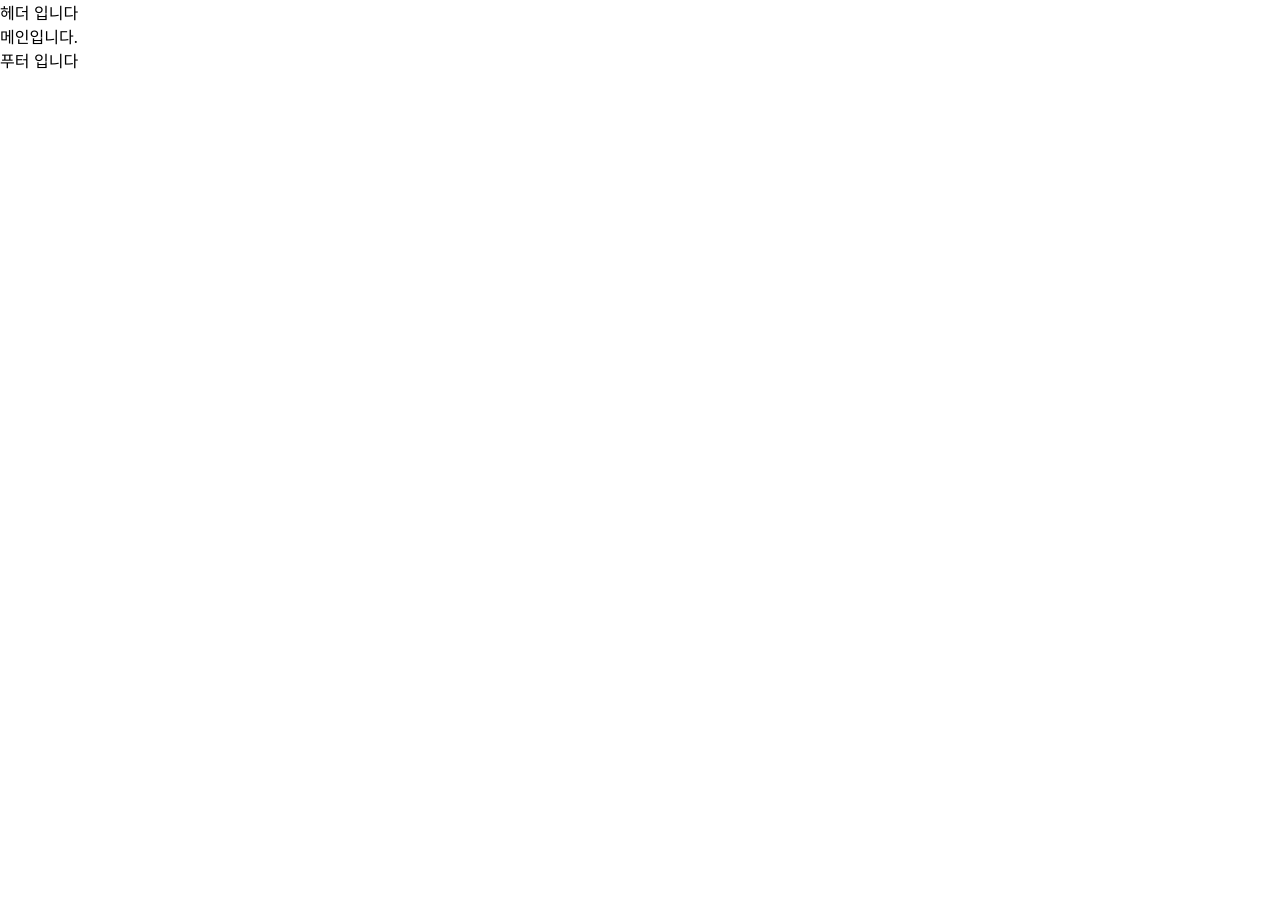
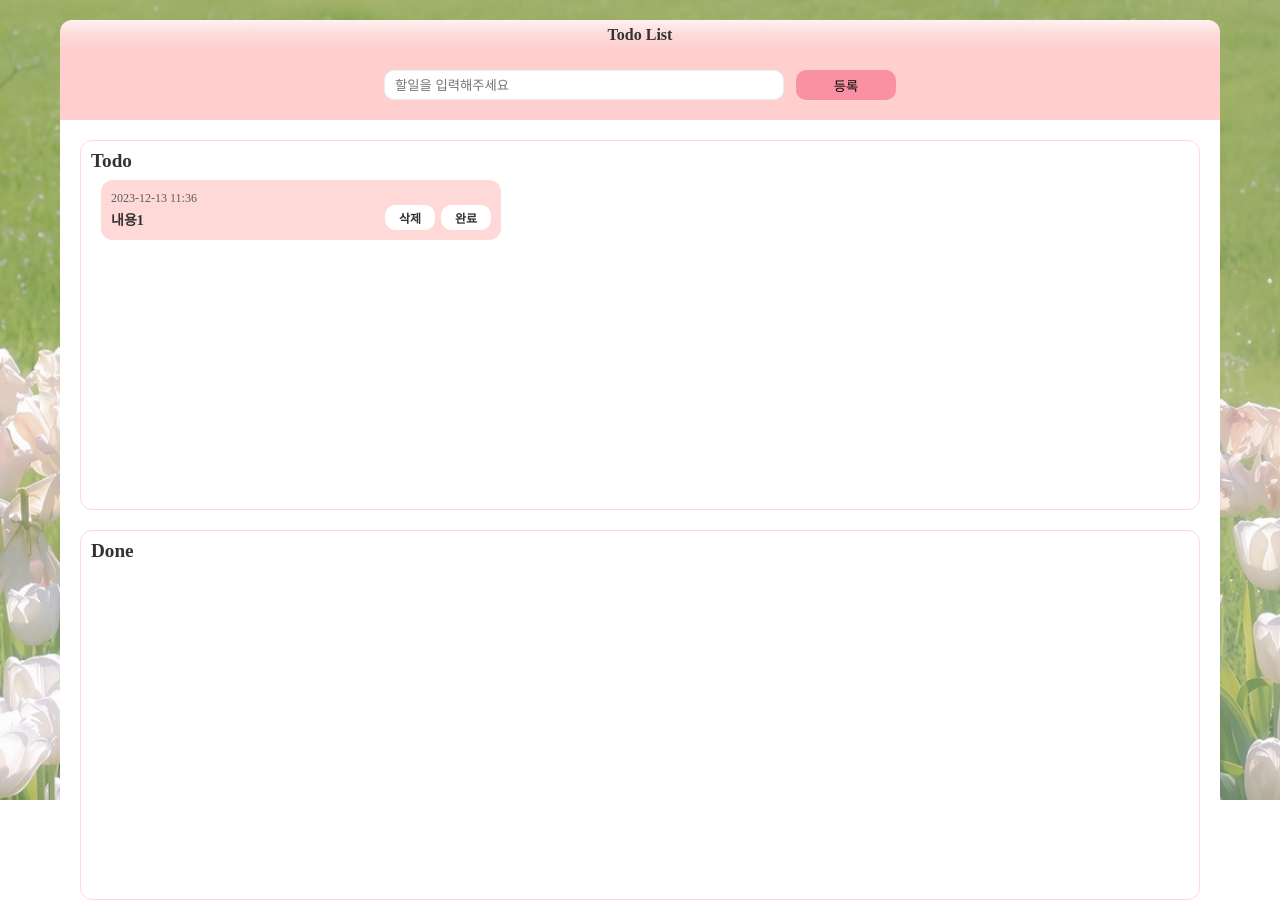
Before and after one commit to im2hw/ts-todo, a React (Create React App) app: page / in a window 1280 px wide. Before the commit the page ends 800 px from the top, so only its background shows below. Built offline with nearby package versions, Linux system fonts and the light colour scheme.

Commit message:
add,style: 레벨 1 완료(#1)

```diff
--- a/package.json
+++ b/package.json
@@ -13,7 +13,10 @@
     "react": "^18.2.0",
     "react-dom": "^18.2.0",
     "react-scripts": "5.0.1",
+    "react-uuid": "^2.0.0",
     "style-components": "^0.1.0",
+    "styled-components": "^6.1.1",
+    "styled-reset": "^4.5.1",
     "typescript": "^4.4.2",
     "web-vitals": "^2.1.0"
   },
--- a/src/App.tsx
+++ b/src/App.tsx
@@ -1,10 +1,30 @@
 import React from "react";
-import Layout from "./components/Layout";
+import Layout from "./shared/Layout";
+import styled from "styled-components";
+import bgImg from "./assets/배경_half_trans.png";
+import GlobalStyle from "./style/GlobalStyle";
 
 export default function App() {
   return (
-    <div>
-      <Layout />
-    </div>
+    <>
+      <GlobalStyle />
+      <StContainer background={bgImg}>
+        <Layout />
+      </StContainer>
+    </>
   );
 }
+const StContainer = styled.div<StContainerProps>`
+  width: 100%;
+  height: 100vh;
+  background-image: url(${(props) => props.background});
+  background-repeat: no-repeat;
+  background-size: cover;
+  display: flex;
+  align-items: center;
+  justify-content: center;
+`;
+
+interface StContainerProps {
+  background?: string;
+}
--- a/src/components/Footer.tsx
+++ /dev/null
@@ -1,5 +0,0 @@
-import React from "react";
-
-export default function Footer() {
-  return <div>푸터 입니다</div>;
-}
--- a/src/components/Header.tsx
+++ b/src/components/Header.tsx
@@ -1,5 +1,26 @@
 import React from "react";
+import styled from "styled-components";
 
 export default function Header() {
-  return <div>헤더 입니다</div>;
+  return (
+    <StHeader>
+      <h3>Todo List</h3>
+    </StHeader>
+  );
 }
+
+const StHeader = styled.header`
+  display: flex;
+  align-items: center;
+  justify-content: center;
+  width: 100%;
+  height: 30px;
+  background: linear-gradient(#fff1f1, #fcdada, #ffcfcf);
+  padding: 10px;
+  color: #333;
+  border-radius: 12px 12px 0 0;
+
+  & h3 {
+    font-weight: 700;
+  }
+`;
--- /dev/null
+++ b/src/components/Input.tsx
@@ -0,0 +1,85 @@
+import React from "react";
+import uuid from "react-uuid";
+import styled from "styled-components";
+import { useState } from "react";
+
+type Todos = {
+  id: string;
+  date: string;
+  content: string;
+  isDone: boolean;
+};
+type InputProps = {
+  todos: Todos[];
+  setTodos: React.Dispatch<React.SetStateAction<Todos[]>>; // 검색해볼것
+  isDone: boolean;
+  formatDate: (date: Date) => string;
+};
+
+export default function Input({
+  todos,
+  setTodos,
+  isDone,
+  formatDate,
+}: InputProps) {
+  const [content, setContent] = useState<string>("");
+  const handleChangeContent = (e: React.ChangeEvent<HTMLInputElement>) =>
+    setContent(e.target.value);
+
+  const handleSubmitButton = (e: React.ChangeEvent<HTMLFormElement>) => {
+    e.preventDefault();
+    const newTodos: Todos = {
+      id: uuid(),
+      date: formatDate(new Date()),
+      content,
+      isDone,
+    };
+
+    setTodos([newTodos, ...todos]);
+
+    setContent("");
+  };
+  return (
+    <StForm onSubmit={handleSubmitButton}>
+      <input
+        type="text"
+        placeholder="할일을 입력해주세요"
+        value={content}
+        onChange={handleChangeContent}
+      />
+      <StButton type="submit">등록</StButton>
+    </StForm>
+  );
+}
+
+const StForm = styled.form`
+  background-color: #ffcfcf;
+  display: flex;
+  align-items: center;
+  justify-content: center;
+  height: 70px;
+  gap: 12px;
+  padding: 10px;
+
+  & input {
+    width: 400px;
+    height: 30px;
+    border: 1px solid #eee;
+    border-radius: 10px;
+    padding: 10px;
+    outline: none;
+  }
+`;
+
+const StButton = styled.button`
+  display: flex;
+  align-items: center;
+  justify-content: center;
+  width: 100px;
+  height: 30px;
+  border: none;
+  border-radius: 10px;
+  padding: 10px;
+  outline: none;
+  background-color: #f991a2;
+`;
--- a/src/components/Layout.tsx
+++ /dev/null
@@ -1,13 +0,0 @@
-import Header from "./Header";
-import Main from "./Main";
-import Footer from "./Footer";
-
-export default function Layout() {
-  return (
-    <div>
-      <Header />
-      <Main />
-      <Footer />
-    </div>
-  );
-}
--- a/src/components/Main.tsx
+++ b/src/components/Main.tsx
@@ -1,5 +1,58 @@
-import React from "react";
+import styled from "styled-components";
+import Input from "./Input";
+import { useState } from "react";
+import uuid from "react-uuid";
+import Todo from "./Todo";
+
+type Todos = {
+  id: string;
+  date: string;
+  content: string;
+  isDone: boolean;
+};
+
+type ParentProps = {
+  todos: Todos[];
+  setTodos: React.Dispatch<React.SetStateAction<Todos[]>>; // 검색해볼것
+  isDone: boolean;
+};
+
+const formatDate = (date: Date): string => {
+  const year = date.getFullYear();
+  const month = (date.getMonth() + 1).toString().padStart(2, "0");
+  const day = date.getDate().toString().padStart(2, "0");
+  const hours = date.getHours().toString().padStart(2, "0");
+  const minute = date.getMinutes().toString().padStart(2, "0");
+
+  return `${year}-${month}-${day} ${hours}:${minute}`;
+};
 
 export default function Main() {
-  return <div>메인입니다.</div>;
+  const [todos, setTodos] = useState<Todos[]>([
+    {
+      id: uuid(),
+      date: formatDate(new Date()),
+      content: "내용1",
+      isDone: false,
+    },
+  ]);
+
+  const [isDone, setIsDone] = useState<boolean>(false);
+  return (
+    <StMain>
+      <Input
+        todos={todos}
+        setTodos={setTodos}
+        isDone={isDone}
+        formatDate={formatDate}
+      />
+      <Todo todos={todos} isDone={isDone} setTodos={setTodos} />
+    </StMain>
+  );
 }
+
+const StMain = styled.div`
+  width: 100%;
+  background-color: white;
+  border-radius: 0 0 12px 12px;
+`;
--- /dev/null
+++ b/src/components/Todo.tsx
@@ -0,0 +1,162 @@
+import React from "react";
+import styled from "styled-components";
+
+type Todos = {
+  id: string;
+  date: string;
+  content: string;
+  isDone: boolean;
+};
+
+type isDoneProps = {
+  todos: Todos[];
+  isDone: boolean;
+  setTodos: React.Dispatch<React.SetStateAction<Todos[]>>;
+};
+
+export default function Todo({ todos, setTodos, isDone }: isDoneProps) {
+  const handleClickBtn = (clickedTodo: Todos) => {
+    const newTodos = todos.map((item) => {
+      if (item.id === clickedTodo.id) {
+        return {
+          ...item,
+          isDone: !item.isDone,
+        };
+      } else {
+        return item;
+      }
+    });
+    setTodos(newTodos);
+  };
+
+  const handleDeleteBtn = (deleteTodo: Todos) => {
+    const deleteTodos = todos.filter((item) => {
+      return item.id !== deleteTodo.id;
+    });
+    setTodos(deleteTodos);
+  };
+  return (
+    <StTodoWrapper>
+      <StProgressWrapper>
+        <h3>Todo</h3>
+        {todos
+          .filter((todo: any) => todo.isDone === isDone)
+          .map((todo: any) => {
+            return (
+              <div key={todo.id} className="todo">
+                <StContent>
+                  <span>{todo.date}</span>
+                  <p>{todo.content}</p>
+                </StContent>
+                <StButtonWrapper>
+                  <button onClick={() => handleDeleteBtn(todo)}>삭제</button>
+                  <button onClick={() => handleClickBtn(todo)}>
+                    {todo.isDone ? "취소" : "완료"}
+                  </button>
+                </StButtonWrapper>
+              </div>
+            );
+          })}
+      </StProgressWrapper>
+      <StProgressWrapper>
+        <h3>Done</h3>
+        {todos
+          .filter((todo: any) => todo.isDone !== isDone)
+          .map((todo: any) => {
+            return (
+              <div key={todo.id} className="todo">
+                <StContent>
+                  <p>{todo.content}</p>
+                </StContent>
+                <StButtonWrapper>
+                  <button>삭제</button>
+                  <button onClick={() => handleClickBtn(todo)}>
+                    {todo.isDone ? "취소" : "완료"}
+                  </button>
+                </StButtonWrapper>
+              </div>
+            );
+          })}
+      </StProgressWrapper>
+    </StTodoWrapper>
+  );
+}
+
+const StTodoWrapper = styled.div`
+  width: 100%;
+  height: 800px;
+  padding: 20px;
+  display: flex;
+  flex-direction: column;
+  justify-content: space-between;
+`;
+const StProgressWrapper = styled.div`
+  width: 100%;
+  height: 370px;
+  background-color: white;
+  opacity: 0.8;
+  border: 1px solid #ffcfcf;
+  border-radius: 12px;
+  padding: 10px;
+  display: flex;
+  flex-direction: column;
+  align-items: flex-start;
+
+  & h3 {
+    font-size: 1.2rem;
+    font-weight: 700;
+  }
+
+  & .todo {
+    width: 400px;
+    height: 60px;
+    margin: 10px;
+    background-color: #ffcfcf;
+    border-radius: 12px;
+    padding: 10px;
+    display: flex;
+    align-items: center;
+    justify-content: space-between;
+  }
+`;
+
+const StContent = styled.div`
+  width: 100%;
+  display: flex;
+  flex-direction: column;
+  align-items: flex-start;
+  gap: 10px;
+  & span {
+    font-size: 12px;
+    color: #333;
+  }
+
+  & p {
+    font-size: 14px;
+    font-weight: 600;
+  }
+`;
+
+const StButtonWrapper = styled.div`
+  display: flex;
+  margin-top: auto;
+  gap: 6px;
+
+  & button {
+    display: flex;
+    align-items: center;
+    justify-content: center;
+    width: 50px;
+    height: 25px;
+    border: none;
+    border-radius: 10px;
+    padding: 10px;
+    background-color: #fff;
+    font-weight: 700;
+    font-size: 12px;
+
+    &:hover {
+      background-color: #fca8b6;
+    }
+  }
+`;
--- /dev/null
+++ b/src/shared/Layout.tsx
@@ -0,0 +1,19 @@
+import Header from "../components/Header";
+import Main from "../components/Main";
+import styled from "styled-components";
+
+export default function Layout() {
+  return (
+    <StLayout>
+      <Header />
+      <Main />
+    </StLayout>
+  );
+}
+
+const StLayout = styled.div`
+  width: 100%;
+  max-width: 1200px;
+  height: 100vh;
+  padding: 20px;
+`;
--- /dev/null
+++ b/src/style/GlobalStyle.tsx
@@ -0,0 +1,59 @@
+import { createGlobalStyle } from "styled-components";
+import reset from "styled-reset";
+
+const GlobalStyle = createGlobalStyle`
+${reset}
+* {
+    box-sizing: border-box;
+}
+    html, body, div, span, applet, object, iframe,
+h1, h2, h3, h4, h5, h6, p, blockquote, pre,
+a, abbr, acronym, address, big, cite, code,
+del, dfn, em, img, ins, kbd, q, s, samp,
+small, strike, strong, sub, sup, tt, var,
+b, u, i, center,
+dl, dt, dd, ol, ul, li,
+fieldset, form, label, legend,
+table, caption, tbody, tfoot, thead, tr, th, td,
+article, aside, canvas, details, embed,
+figure, figcaption, footer, header, hgroup,
+menu, nav, output, ruby, section, summary,
+time, mark, audio, video {
+	margin: 0;
+	padding: 0;
+	border: 0;
+	font-size: 100%;
+	font: inherit;
+	vertical-align: baseline;
+
+}
+
+
+
+/* HTML5 display-role reset for older browsers */
+article, aside, details, figcaption, figure,
+footer, header, hgroup, menu, nav, section {
+	display: block;
+}
+body {
+	line-height: 1;
+
+}
+ol, ul {
+	list-style: none;
+}
+blockquote, q {
+	quotes: none;
+}
+blockquote:before, blockquote:after,
+q:before, q:after {
+	content: '';
+	content: none;
+}
+table {
+	border-collapse: collapse;
+	border-spacing: 0;
+}
+`;
+
+export default GlobalStyle;
```
Also changed, not shown: src/assets/배경_half_trans.png (added), 1 other file (tests, documents, lock files or other folders).
